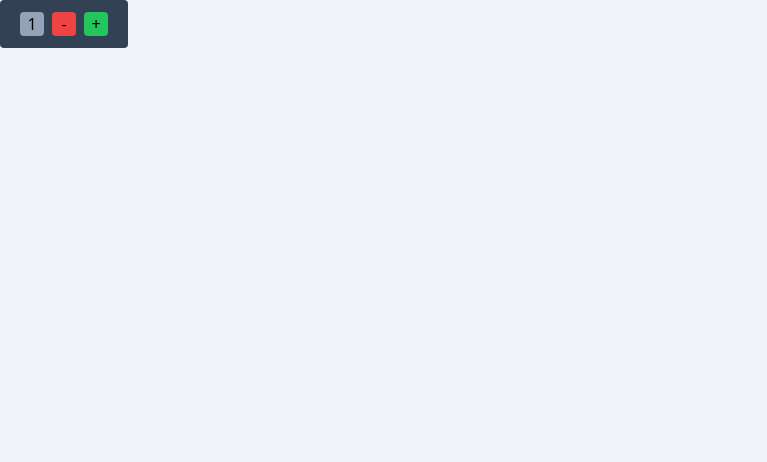
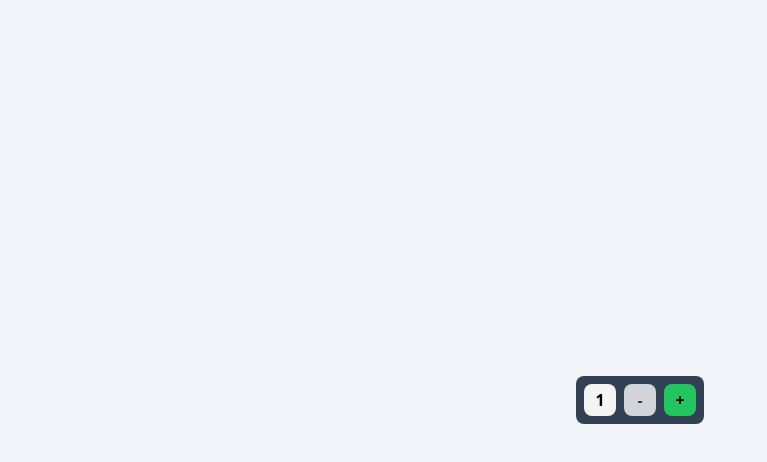
Before and after one commit to K0A1R/cprg306-assignments, a Next.js app: page /week-4 in a window 1280 px wide. Shown: the top 462 px of the page, without its empty margins (0-767 px from the left). Built offline with nearby package versions, Linux system fonts and the light colour scheme.

Commit message:
Update week-4
Update new-item.js, add logic for min and max values for counter. Update logic for increment and decrement buttons, greyed out for min and max values respectively.
Update Page.js, shift counter component to center of screen.

```diff
--- a/app/page.js
+++ b/app/page.js
@@ -7,13 +7,22 @@ export default function Page() {
         CPRG 306: Web Development 2 - Assignments
       </h1>
       <nav className="flex flex-col">
-        <Link className="hover:underline hover:text-green-600" href="/week-2">
+        <Link
+          className="hover:underline hover:text-blue-600 font-semibold"
+          href="/week-2"
+        >
           Week 2 Assignment
         </Link>
-        <Link className="hover:underline hover:text-green-600" href="/week-3">
+        <Link
+          className="hover:underline hover:text-blue-600 font-semibold"
+          href="/week-3"
+        >
           Week 3 Assignment
         </Link>
-        <Link className="hover:underline hover:text-green-600" href="/week-4">
+        <Link
+          className="hover:underline hover:text-blue-600 font-semibold"
+          href="/week-4"
+        >
           Week 4 Assignment
         </Link>
       </nav>
--- a/app/week-4/new-item.js
+++ b/app/week-4/new-item.js
@@ -2,9 +2,12 @@
 import { useState } from "react";
 
 export default function NewItem() {
-  let [quantity, setQuantity] = useState(1);
+  const [quantity, setQuantity] = useState(1);
+
   function increment() {
-    setQuantity(quantity + 1);
+    if (quantity < 50) {
+      setQuantity(quantity + 1);
+    }
   }
   function decrement() {
     if (quantity > 1) {
@@ -12,16 +15,26 @@ export default function NewItem() {
     }
   }
   return (
-    <div className="flex items-center justify-center gap-2 rounded bg-slate-700 w-32 h-12">
-      <p className="bg-slate-400 w-6 rounded text-center">{quantity}</p>
+    <div className="flex items-center justify-center gap-2 rounded-lg bg-slate-700 w-32 h-12">
+      <p className="bg-[#F5F5F5] size-8 rounded-lg flex items-center justify-center font-bold">
+        {quantity}
+      </p>
       <button
-        className="bg-red-500 hover:bg-red-600 rounded size-6"
+        className={`${
+          quantity === 1
+            ? "bg-gray-300 text-gray-700"
+            : "bg-red-500 hover:bg-red-600"
+        } rounded-lg size-8 font-bold`}
         onClick={decrement}
       >
         -
       </button>
       <button
-        className="bg-green-500 hover:bg-green-600 rounded size-6"
+        className={`${
+          quantity === 50
+            ? "bg-gray-300 text-gray-700"
+            : "bg-green-500 hover:bg-green-600"
+        } rounded-lg size-8 font-bold`}
         onClick={increment}
       >
         +
--- a/app/week-4/page.js
+++ b/app/week-4/page.js
@@ -2,7 +2,7 @@ import NewItem from "./new-item.js";
 
 export default function Page() {
   return (
-    <main>
+    <main className="flex justify-center items-center h-screen">
       <NewItem />
     </main>
   );
```
